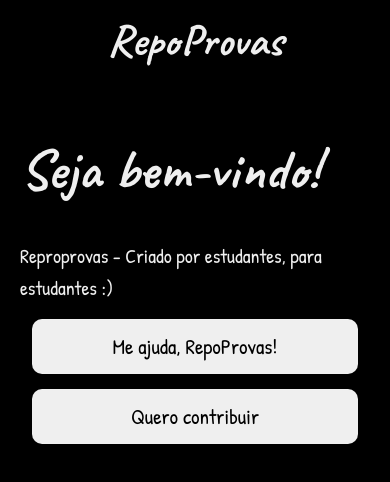
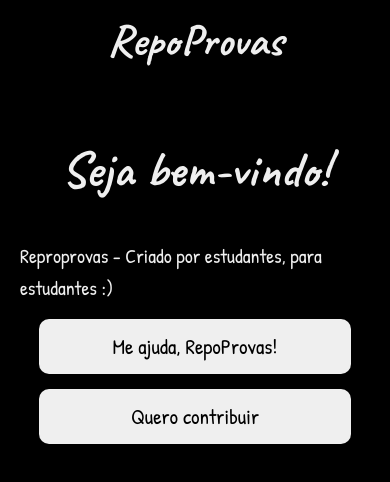
Before and after one commit to luucaskenji/repoprovas-front-end, a React app: page / in a window 390 px wide. Shown: the top 482 px of the page. Built offline with nearby package versions, Linux system fonts and the light colour scheme.

Commit message:
media query: adjusts

```diff
--- a/src/pages/MainPage/index.js
+++ b/src/pages/MainPage/index.js
@@ -69,8 +69,10 @@ const WelcomeTextContainer = styled.div`
         padding: 0 20px;
         border: none;
         width: 100%;
+        align-items: center;
 
         span:first-child {
+            font-size: 2.8rem;
             margin-bottom: 15px;
         }
 
@@ -99,6 +101,10 @@ const ButtonsContainer = styled.div`
         border-radius: 10px;
         font-size: 1.17rem;
 
+        ${media} {
+            width: 80vw;
+        }
+
         &:hover {
             color: #EFEFEF;
             background-color: gray;
```
